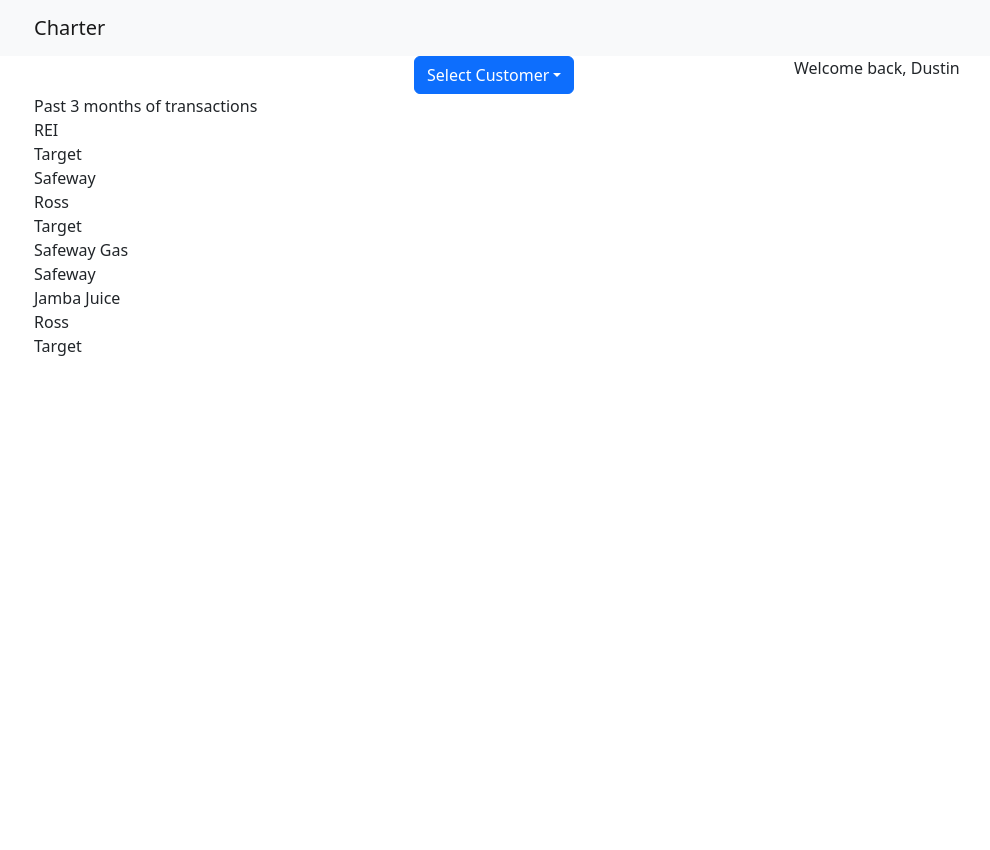
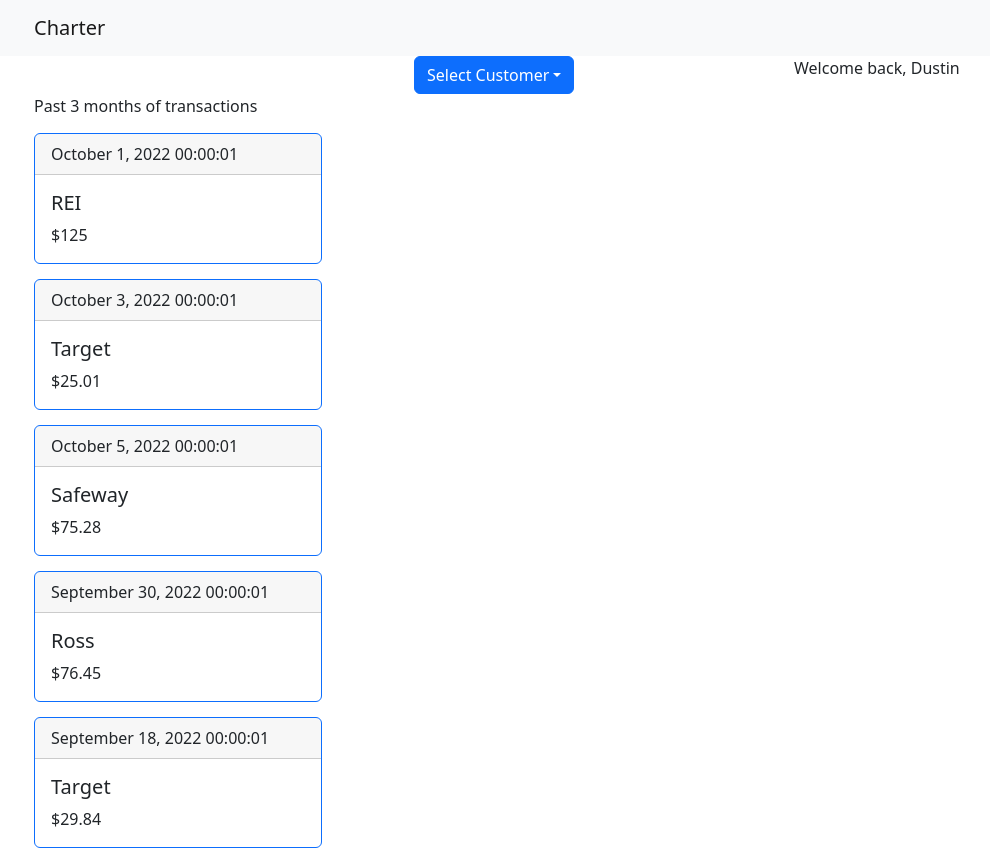
Before and after one commit to DW579/rewards_program, a React (Create React App) app in the folder client/: page / in a window 1280 px wide. Shown: the top 850 px of the page, without its empty margins (48-1038 px from the left). Before the commit the page ends 800 px from the top, so only its background shows below. Built offline with nearby package versions, Linux system fonts and the light colour scheme.

Commit message:
Implemented transaction.js

```diff
--- a/client/src/components/dashboard.js
+++ b/client/src/components/dashboard.js
@@ -5,6 +5,8 @@
 import Dropdown from 'react-bootstrap/Dropdown';
 
 import data from '../data/data.json';
+
+import Transaction from "./transaction";
 
 export default class Dashboard extends Component {
     constructor(props) {
@@ -85,7 +87,12 @@
                     <Col>
                         {
                             this.state.transactions.map(transaction => (
-                                <div key={transaction.id}>{transaction.name}</div>
+                                <Transaction
+                                    key={transaction.id}
+                                    date={transaction.date}
+                                    name={transaction.name}
+                                    total={transaction.total}
+                                ></Transaction>
                             ))
                         }
                     </Col>
--- /dev/null
+++ b/client/src/components/transaction.js
@@ -0,0 +1,28 @@
+import React, { Component } from "react";
+import Card from 'react-bootstrap/Card';
+
+export default class Transaction extends Component {
+    constructor(props) {
+        super(props);
+
+        this.state = {
+            date: this.props.date,
+            name: this.props.name,
+            total: this.props.total
+        }
+    }
+
+    render() {
+        return (
+            <Card border="primary" style={{ width: '18rem', marginTop: '15px' }}>
+                <Card.Header>{this.state.date}</Card.Header>
+                <Card.Body>
+                    <Card.Title>{this.state.name}</Card.Title>
+                    <Card.Text>
+                        ${this.state.total}
+                    </Card.Text>
+                </Card.Body>
+            </Card>
+        )
+    }
+}
```
